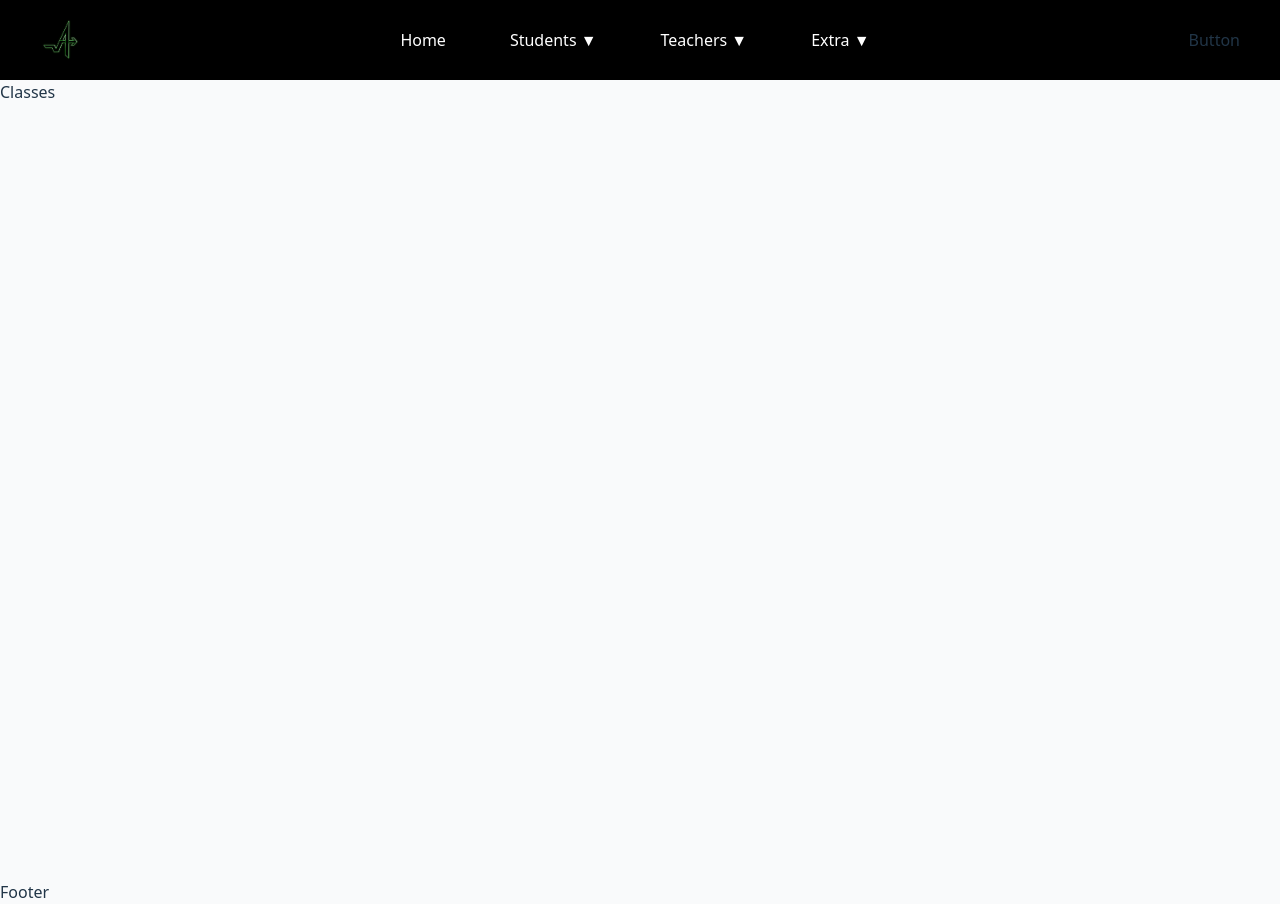
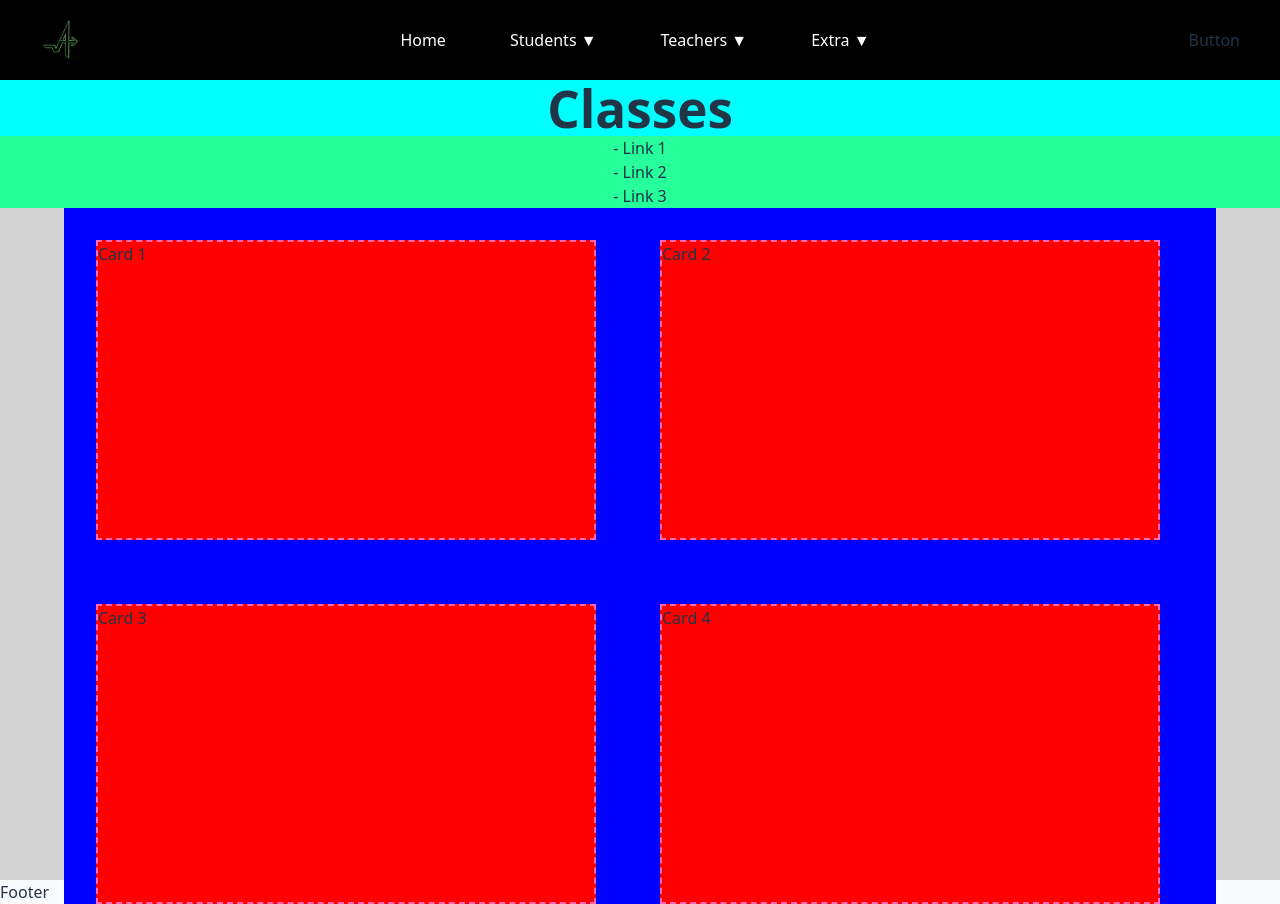
Before and after one commit to NCunningham12/axiom_frontend, a React (Vite) app: page /teachers/classes in a window 1280 px wide. Built offline with nearby package versions, Linux system fonts and the light colour scheme.

Commit message:
Scaffolded basic static classes page CSS

```diff
--- a/src/pages/Classes.css
+++ b/src/pages/Classes.css
@@ -0,0 +1,41 @@
+.classes-container {
+  display: flex;
+  flex-direction: column;
+  align-items: center;
+  background-color: lightgrey;
+  width: 100%;
+  height: 100vh;
+}
+
+.classes-title {
+  display: flex;
+  align-items: center;
+  justify-content: center;
+  width: 100%;
+  background-color: aqua;
+}
+
+.links {
+  display: flex;
+  align-items: center;
+  justify-content: center;
+  width: 100%;
+  height: 100px;
+  background-color: rgb(39, 255, 154);
+}
+
+.cards {
+  display: flex;
+  flex-wrap: wrap;
+  width: 90%;
+  background-color: blue;
+}
+
+.class-card {
+  display: flex;
+  width: 500px;
+  height: 300px;
+  background-color: red;
+  margin: 2rem;
+  border: 2px dashed hotpink;
+}
--- a/src/pages/Classes.jsx
+++ b/src/pages/Classes.jsx
@@ -1,10 +1,25 @@
-import React from 'react'
-import "./Classes.css"
+import React from 'react';
+import './Classes.css';
 
 const Classes = () => {
   return (
-    <div>Classes</div>
-  )
-}
+    <div className="classes-container">
+      <h1 className="classes-title">Classes</h1>
+      <div className="links">
+        - Link 1 <br />
+        - Link 2 <br />
+        - Link 3 <br />
+      </div>
+      <div className="cards">
+        <div className="class-card">Card 1</div>
+        <div className="class-card">Card 2</div>
+        <div className="class-card">Card 3</div>
+        <div className="class-card">Card 4</div>
+        <div className="class-card">Card 5</div>
+        <div className="class-card">Card 6</div>
+      </div>
+    </div>
+  );
+};
 
-export default Classes
+export default Classes;
```
